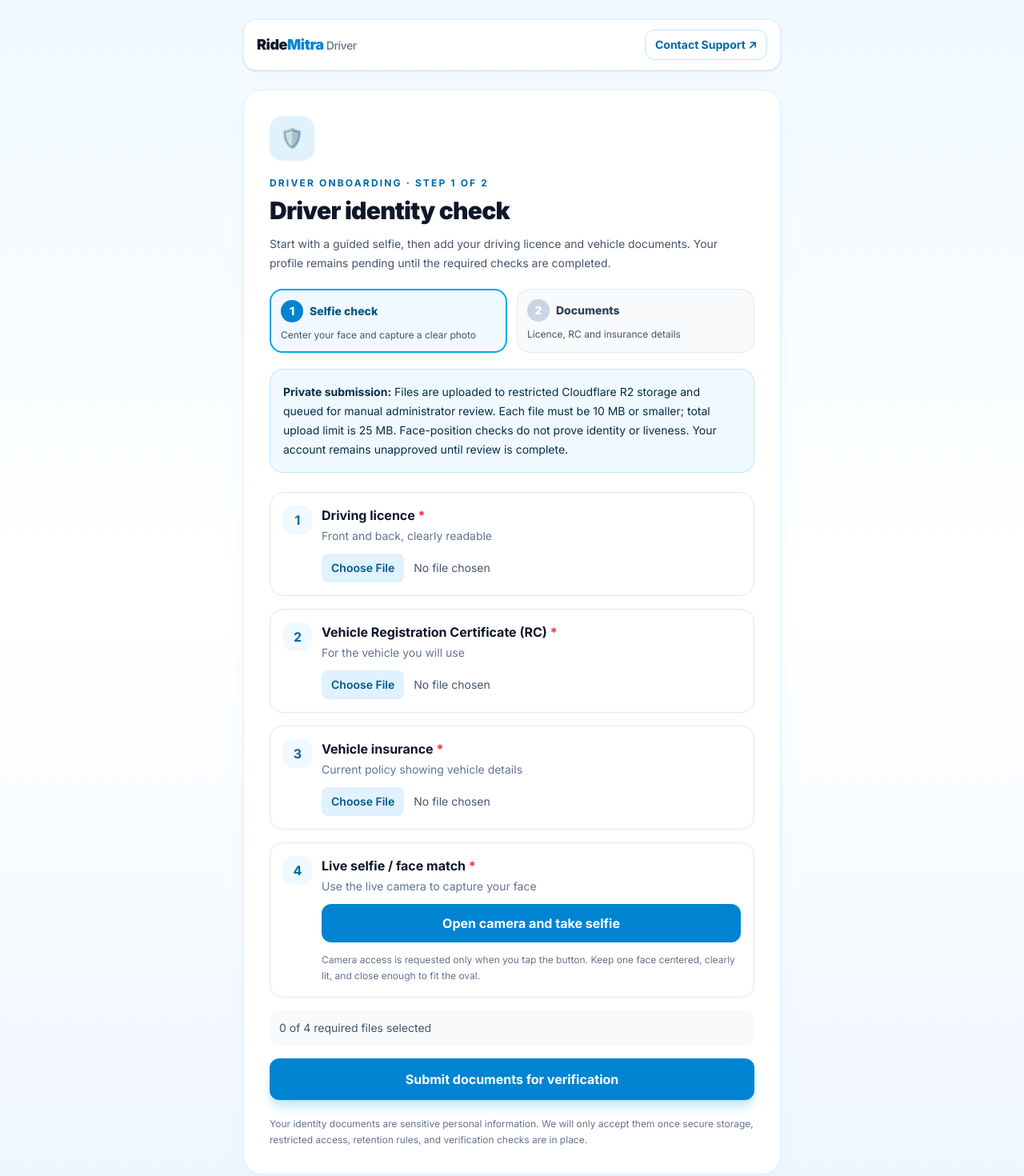
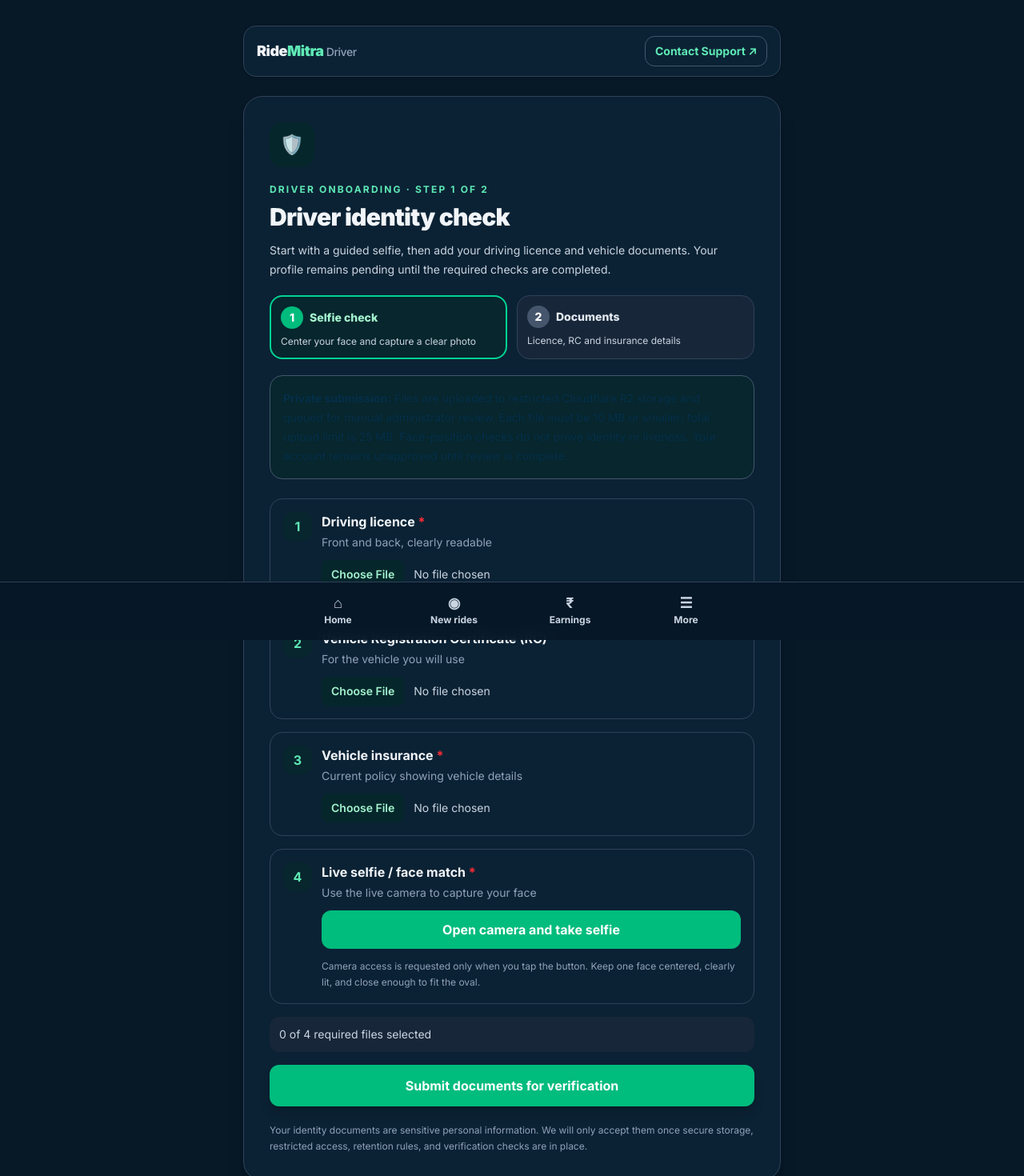
Before and after one commit to mintuvanga/ridemitra, a Next.js app: page /driver/documents in a window 1280 px wide. Shown: the top 1470 px of the page at 80% size. Built offline with nearby package versions, Linux system fonts and the light colour scheme.

Commit message:
Match secure driver document upload page to shared mobile theme and navigation

```diff
--- a/src/app/driver/documents/page.tsx
+++ b/src/app/driver/documents/page.tsx
@@ -265,41 +265,41 @@ export default function DriverDocumentsPage() {
   }, []);
 
   return (
-    <main className="min-h-screen bg-gradient-to-b from-sky-50 via-white to-blue-50 px-4 py-6 text-slate-900 sm:px-6">
+    <main className="min-h-screen bg-[#071827] px-3 pb-28 pt-4 text-slate-100 sm:px-6 sm:py-8">
       <div className="mx-auto max-w-2xl">
-        <header className="mb-6 flex items-center justify-between gap-3 rounded-2xl border border-sky-100 bg-white px-4 py-3 shadow-sm">
-          <Link href="/" className="text-lg font-black tracking-tight">Ride<span className="text-sky-600">Mitra</span> <span className="text-sm font-medium text-slate-500">Driver</span></Link>
-          <Link href="/support" className="rounded-xl border border-sky-200 px-3 py-2 text-sm font-bold text-sky-700 hover:bg-sky-50">Contact Support ↗</Link>
+        <header className="mb-6 flex items-center justify-between gap-3 rounded-2xl border border-slate-700 bg-[#0b2234] px-4 py-3 shadow-sm">
+          <Link href="/" className="text-lg font-black tracking-tight">Ride<span className="text-emerald-300">Mitra</span> <span className="text-sm font-medium text-slate-400">Driver</span></Link>
+          <Link href="/support" className="rounded-xl border border-slate-600 px-3 py-2 text-sm font-bold text-emerald-300 hover:bg-emerald-950/40">Contact Support ↗</Link>
         </header>
-        <section className="rounded-3xl border border-sky-100 bg-white p-5 shadow-xl shadow-sky-100/60 sm:p-8">
-          <div className="mb-5 flex h-14 w-14 items-center justify-center rounded-2xl bg-sky-100 text-2xl">🛡️</div>
-          <p className="text-xs font-bold uppercase tracking-[0.18em] text-sky-700">Driver onboarding · Step 1 of 2</p>
+        <section className="rounded-3xl border border-slate-700 bg-[#0b2234] p-5 shadow-xl shadow-black/20 sm:p-8">
+          <div className="mb-5 flex h-14 w-14 items-center justify-center rounded-2xl bg-emerald-950/50 text-2xl">🛡️</div>
+          <p className="text-xs font-bold uppercase tracking-[0.18em] text-emerald-300">Driver onboarding · Step 1 of 2</p>
           <h1 className="mt-2 text-3xl font-black tracking-tight">Driver identity check</h1>
-          <p className="mt-3 text-sm leading-6 text-slate-600">Start with a guided selfie, then add your driving licence and vehicle documents. Your profile remains pending until the required checks are completed.</p>
+          <p className="mt-3 text-sm leading-6 text-slate-300">Start with a guided selfie, then add your driving licence and vehicle documents. Your profile remains pending until the required checks are completed.</p>
           <div className="mt-5 grid grid-cols-2 gap-3" aria-label="Verification progress">
-            <div className="rounded-2xl border-2 border-sky-500 bg-sky-50 p-3"><div className="flex items-center gap-2 text-sm font-extrabold text-sky-800"><span className="flex h-7 w-7 items-center justify-center rounded-full bg-sky-600 text-white">1</span> Selfie check</div><p className="mt-2 text-xs text-slate-600">Center your face and capture a clear photo</p></div>
-            <div className="rounded-2xl border border-slate-200 bg-slate-50 p-3"><div className="flex items-center gap-2 text-sm font-extrabold text-slate-700"><span className="flex h-7 w-7 items-center justify-center rounded-full bg-slate-300 text-white">2</span> Documents</div><p className="mt-2 text-xs text-slate-600">Licence, RC and insurance details</p></div>
+            <div className="rounded-2xl border-2 border-emerald-400 bg-emerald-950/40 p-3"><div className="flex items-center gap-2 text-sm font-extrabold text-emerald-200"><span className="flex h-7 w-7 items-center justify-center rounded-full bg-emerald-500 text-white">1</span> Selfie check</div><p className="mt-2 text-xs text-slate-300">Center your face and capture a clear photo</p></div>
+            <div className="rounded-2xl border border-slate-700 bg-slate-800/70 p-3"><div className="flex items-center gap-2 text-sm font-extrabold text-slate-200"><span className="flex h-7 w-7 items-center justify-center rounded-full bg-slate-600 text-white">2</span> Documents</div><p className="mt-2 text-xs text-slate-300">Licence, RC and insurance details</p></div>
           </div>
-          <div className="mt-5 rounded-2xl border border-sky-200 bg-sky-50 p-4 text-sm leading-6 text-sky-950"><strong>Private submission:</strong> Files are uploaded to restricted Cloudflare R2 storage and queued for manual administrator review. Each file must be 10 MB or smaller; total upload limit is 25 MB. Face-position checks do not prove identity or liveness. Your account remains unapproved until review is complete.</div>
+          <div className="mt-5 rounded-2xl border border-slate-600 bg-emerald-950/40 p-4 text-sm leading-6 text-sky-950"><strong>Private submission:</strong> Files are uploaded to restricted Cloudflare R2 storage and queued for manual administrator review. Each file must be 10 MB or smaller; total upload limit is 25 MB. Face-position checks do not prove identity or liveness. Your account remains unapproved until review is complete.</div>
           <form onSubmit={submit} className="mt-6 space-y-4">
             {requiredDocs.map((doc, index) => (
-              <div key={doc.key} className="block rounded-2xl border border-slate-200 p-4 transition hover:border-sky-300">
+              <div key={doc.key} className="block rounded-2xl border border-slate-700 p-4 transition hover:border-emerald-400">
                 <div className="flex items-start gap-3">
-                  <span className="flex h-9 w-9 shrink-0 items-center justify-center rounded-xl bg-sky-50 font-bold text-sky-700">{index + 1}</span>
+                  <span className="flex h-9 w-9 shrink-0 items-center justify-center rounded-xl bg-emerald-950/40 font-bold text-emerald-300">{index + 1}</span>
                   <div className="min-w-0 flex-1">
                     <p className="font-bold">{doc.title} <span className="text-red-500">*</span></p>
-                    <p className="mt-1 text-sm text-slate-500">{doc.detail}</p>
+                    <p className="mt-1 text-sm text-slate-400">{doc.detail}</p>
                     {doc.key !== "selfie" ? (
                       <>
-                        <input required type="file" accept={doc.accept} onChange={event => setFiles(current => ({ ...current, [doc.key]: event.target.files?.[0] ?? null }))} className="mt-3 block w-full text-sm text-slate-600 file:mr-3 file:rounded-lg file:border-0 file:bg-sky-100 file:px-3 file:py-2 file:font-semibold file:text-sky-800" />
-                        {files[doc.key] && <p className="mt-2 break-all text-xs text-sky-700">Selected: {files[doc.key]?.name}</p>}
+                        <input required type="file" accept={doc.accept} onChange={event => setFiles(current => ({ ...current, [doc.key]: event.target.files?.[0] ?? null }))} className="mt-3 block w-full text-sm text-slate-300 file:mr-3 file:rounded-lg file:border-0 file:bg-emerald-950/50 file:px-3 file:py-2 file:font-semibold file:text-emerald-200" />
+                        {files[doc.key] && <p className="mt-2 break-all text-xs text-emerald-300">Selected: {files[doc.key]?.name}</p>}
                       </>
                     ) : (
                       <div className="mt-3 space-y-3">
-                        {capturedPreview && <img src={capturedPreview} alt="Captured live selfie preview" className="h-32 w-32 rounded-2xl border border-sky-200 object-cover" />}
-                        {files.selfie && <p className="break-all text-xs text-sky-700">Captured: {files.selfie.name}</p>}
-                        <button type="button" onClick={() => { setCameraError(""); void openCamera(); }} className="w-full rounded-xl bg-sky-600 px-4 py-3 font-bold text-white transition hover:bg-sky-700">{files.selfie ? "Retake live selfie" : "Open camera and take selfie"}</button>
-                        <p className="text-xs leading-5 text-slate-500">Camera access is requested only when you tap the button. Keep one face centered, clearly lit, and close enough to fit the oval.</p>
+                        {capturedPreview && <img src={capturedPreview} alt="Captured live selfie preview" className="h-32 w-32 rounded-2xl border border-slate-600 object-cover" />}
+                        {files.selfie && <p className="break-all text-xs text-emerald-300">Captured: {files.selfie.name}</p>}
+                        <button type="button" onClick={() => { setCameraError(""); void openCamera(); }} className="w-full rounded-xl bg-emerald-500 px-4 py-3 font-bold text-white transition hover:bg-emerald-400">{files.selfie ? "Retake live selfie" : "Open camera and take selfie"}</button>
+                        <p className="text-xs leading-5 text-slate-400">Camera access is requested only when you tap the button. Keep one face centered, clearly lit, and close enough to fit the oval.</p>
                         {cameraError && <p role="alert" className="rounded-xl bg-amber-50 p-3 text-sm text-amber-900">{cameraError}</p>}
                       </div>
                     )}
@@ -308,7 +308,7 @@ export default function DriverDocumentsPage() {
               </div>
             ))}
             {cameraOpen && (
-              <div className="rounded-2xl border border-sky-200 bg-slate-950 p-4 text-white">
+              <div className="rounded-2xl border border-slate-600 bg-slate-950 p-4 text-white">
                 <div className="flex items-center justify-between gap-3">
                   <div><h2 className="font-bold">Driver selfie check</h2><p className="mt-1 text-xs text-slate-300">Step 1 of 2 · Position and lighting</p></div>
                   <button type="button" onClick={stopCamera} className="rounded-lg border border-white/20 px-3 py-1.5 text-sm">Close</button>
@@ -318,20 +318,30 @@ export default function DriverDocumentsPage() {
                   <div aria-hidden="true" className={`pointer-events-none absolute left-1/2 top-1/2 h-[72%] w-[62%] -translate-x-1/2 -translate-y-1/2 rounded-[48%] border-[3px] ${faceReady ? "border-emerald-400" : "border-sky-300"} shadow-[0_0_0_999px_rgba(0,0,0,0.34)] transition-colors`} />
                   <div className="pointer-events-none absolute inset-x-0 bottom-0 bg-gradient-to-t from-black/80 to-transparent px-4 pb-4 pt-12 text-center text-xs font-semibold text-white">Keep your full face inside the oval</div>
                 </div>
-                <div className={`mt-4 flex items-start gap-3 rounded-xl p-3 ${faceReady ? "bg-emerald-500/15 text-emerald-200" : "bg-white/10 text-sky-100"}`} role="status"><span className="mt-0.5 text-lg">{faceReady ? "✓" : "◎"}</span><div><p className="text-sm font-bold">{faceReady ? "Ready to capture" : "Positioning check"}</p><p className="mt-1 text-xs leading-5">{faceStatus}</p></div></div>
-                <button type="button" disabled={!faceReady} onClick={captureSelfie} className="mt-4 w-full rounded-xl bg-sky-500 px-4 py-3.5 font-bold text-white shadow-lg shadow-sky-950/30 disabled:cursor-not-allowed disabled:bg-slate-600"><span className="mr-2">●</span> Capture selfie</button>
-                <div className="mt-4 grid grid-cols-3 gap-2 text-center text-[11px] text-slate-300"><div className="rounded-lg bg-white/5 p-2"><div className="mb-1 text-base">◎</div>One face</div><div className="rounded-lg bg-white/5 p-2"><div className="mb-1 text-base">☼</div>Good lighting</div><div className="rounded-lg bg-white/5 p-2"><div className="mb-1 text-base">▣</div>Centered</div></div>
+                <div className={`mt-4 flex items-start gap-3 rounded-xl p-3 ${faceReady ? "bg-emerald-500/15 text-emerald-200" : "bg-[#0b2234]/10 text-sky-100"}`} role="status"><span className="mt-0.5 text-lg">{faceReady ? "✓" : "◎"}</span><div><p className="text-sm font-bold">{faceReady ? "Ready to capture" : "Positioning check"}</p><p className="mt-1 text-xs leading-5">{faceStatus}</p></div></div>
+                <button type="button" disabled={!faceReady} onClick={captureSelfie} className="mt-4 w-full rounded-xl bg-emerald-950/400 px-4 py-3.5 font-bold text-white shadow-lg shadow-sky-950/30 disabled:cursor-not-allowed disabled:bg-slate-600"><span className="mr-2">●</span> Capture selfie</button>
+                <div className="mt-4 grid grid-cols-3 gap-2 text-center text-[11px] text-slate-300"><div className="rounded-lg bg-[#0b2234]/5 p-2"><div className="mb-1 text-base">◎</div>One face</div><div className="rounded-lg bg-[#0b2234]/5 p-2"><div className="mb-1 text-base">☼</div>Good lighting</div><div className="rounded-lg bg-[#0b2234]/5 p-2"><div className="mb-1 text-base">▣</div>Centered</div></div>
                 <p className="mt-3 text-[11px] leading-5 text-slate-400">This checks face position and lighting only. Real identity matching and liveness verification still require a secure verification provider.</p>
               </div>
             )}
             <canvas ref={canvasRef} className="hidden" aria-hidden="true" />
-            <div className="rounded-xl bg-slate-50 p-3 text-sm text-slate-600">{selectedCount} of 4 required files selected</div>
-            <button disabled={busy} type="submit" className="w-full rounded-xl bg-sky-600 px-4 py-3.5 font-bold text-white shadow-lg shadow-sky-200 transition hover:bg-sky-700 disabled:opacity-60">{busy ? "Uploading securely…" : "Submit documents for verification"}</button>
+            <div className="rounded-xl bg-slate-800/70 p-3 text-sm text-slate-300">{selectedCount} of 4 required files selected</div>
+            <button disabled={busy} type="submit" className="w-full rounded-xl bg-emerald-500 px-4 py-3.5 font-bold text-white shadow-lg shadow-black/20 transition hover:bg-emerald-400 disabled:opacity-60">{busy ? "Uploading securely…" : "Submit documents for verification"}</button>
             {message && <p role="status" className="rounded-xl border border-amber-200 bg-amber-50 p-3 text-sm leading-6 text-amber-900">{message}</p>}
           </form>
-          <p className="mt-5 text-xs leading-5 text-slate-500">Your identity documents are sensitive personal information. We will only accept them once secure storage, restricted access, retention rules, and verification checks are in place.</p>
+          <p className="mt-5 text-xs leading-5 text-slate-400">Your identity documents are sensitive personal information. We will only accept them once secure storage, restricted access, retention rules, and verification checks are in place.</p>
         </section>
       </div>
+
+      <nav aria-label="Driver navigation" className="fixed inset-x-0 bottom-0 z-50 border-t border-slate-700 bg-[#071827]/95 px-2 pb-[max(0.5rem,env(safe-area-inset-bottom))] pt-2 backdrop-blur">
+        <div className="mx-auto grid max-w-xl grid-cols-4 gap-1">
+          {[{ label: "Home", icon: "⌂", href: "/driver/instant-rides" }, { label: "New rides", icon: "◉", href: "/driver/new-ride-requests" }, { label: "Earnings", icon: "₹", href: "/driver/earnings" }, { label: "More", icon: "☰", href: "/driver/instant-rides" }].map(item => (
+            <Link key={item.label} href={item.href} className="flex min-h-14 flex-col items-center justify-center gap-1 rounded-xl text-xs font-bold text-slate-300 transition hover:bg-slate-800 hover:text-emerald-300">
+              <span className="text-lg leading-none">{item.icon}</span><span>{item.label}</span>
+            </Link>
+          ))}
+        </div>
+      </nav>
     </main>
   );
 }
```
